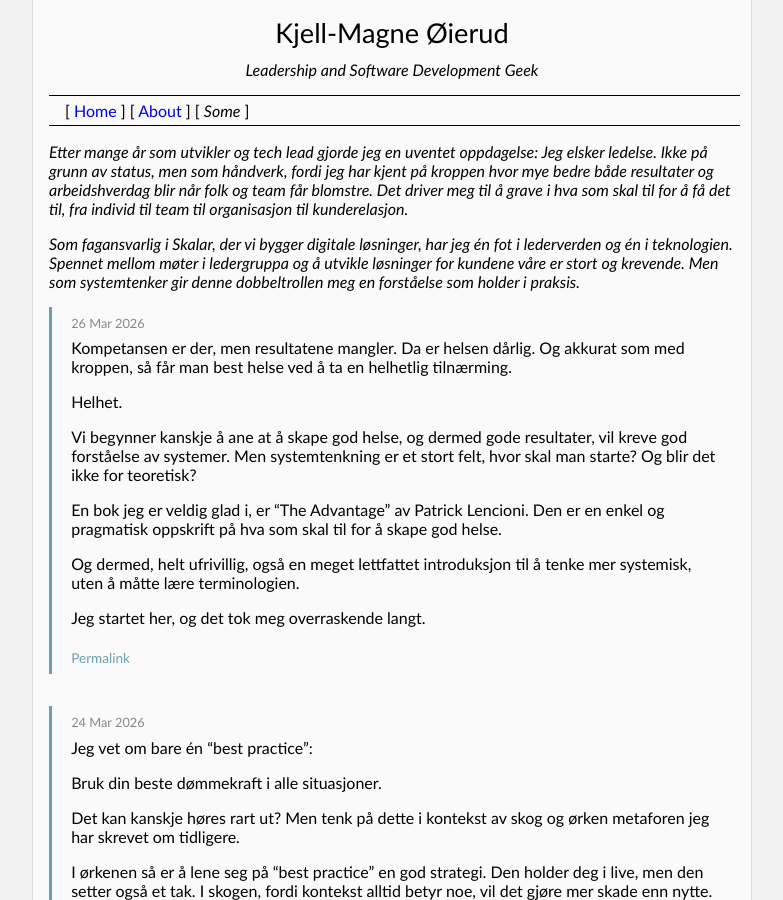
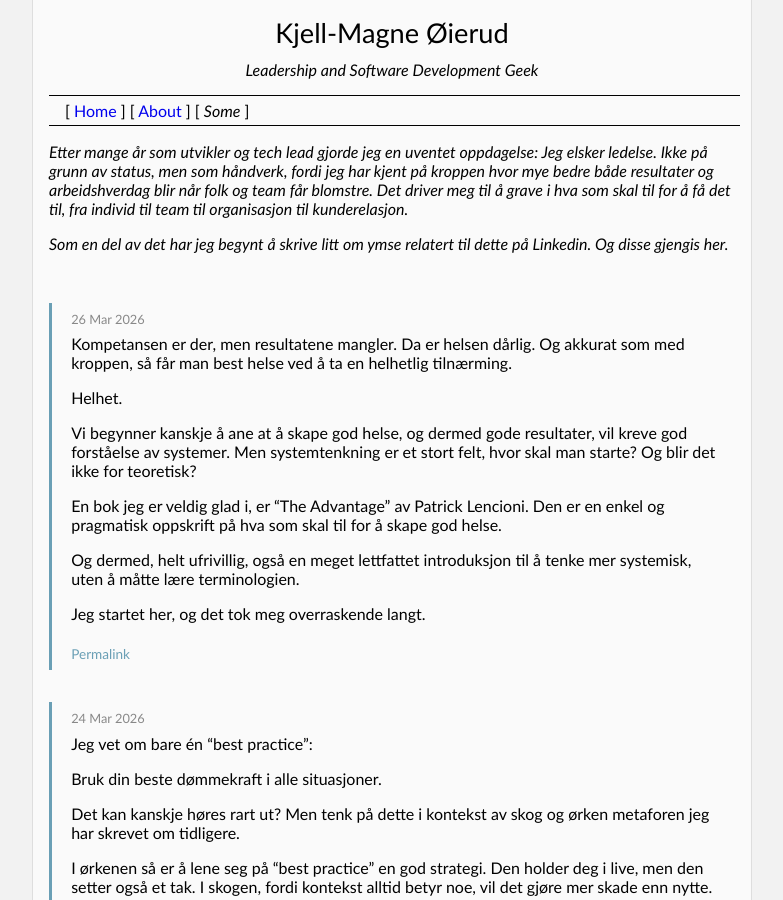
Before and after one commit to kjellm/kjellm.github.com, a Jekyll site: the page built from some.html, in a window 1280 px wide and 900 px high. Shown: the whole window, without its empty margins (248-1031 px from the left). Built offline with Jekyll 4.4.1, drawn with Linux system fonts in a browser that asks for light colours.

Commit message:
Improve some.html intro with hr separator and LinkedIn context paragraph

```diff
--- a/some.html
+++ b/some.html
@@ -9,7 +9,9 @@ title: Some
 
 <p><em>Etter mange år som utvikler og tech lead gjorde jeg en uventet oppdagelse: Jeg elsker ledelse. Ikke på grunn av status, men som håndverk, fordi jeg har kjent på kroppen hvor mye bedre både resultater og arbeidshverdag blir når folk og team får blomstre. Det driver meg til å grave i hva som skal til for å få det til, fra individ til team til organisasjon til kunderelasjon.</em></p>
 
-<p><em>Som fagansvarlig i Skalar, der vi bygger digitale løsninger, har jeg én fot i lederverden og én i teknologien. Spennet mellom møter i ledergruppa og å utvikle løsninger for kundene våre er stort og krevende. Men som systemtenker gir denne dobbeltrollen meg en forståelse som holder i praksis.</em></p>
+<p><em>Som en del av det har jeg begynt å skrive litt om ymse relatert til dette på Linkedin. Og disse gjengis her.</em></p>
+
+<hr>
 
 <ul class="some-feed">
   {% assign some_docs = site.some | sort: "date" | reverse %}
```
